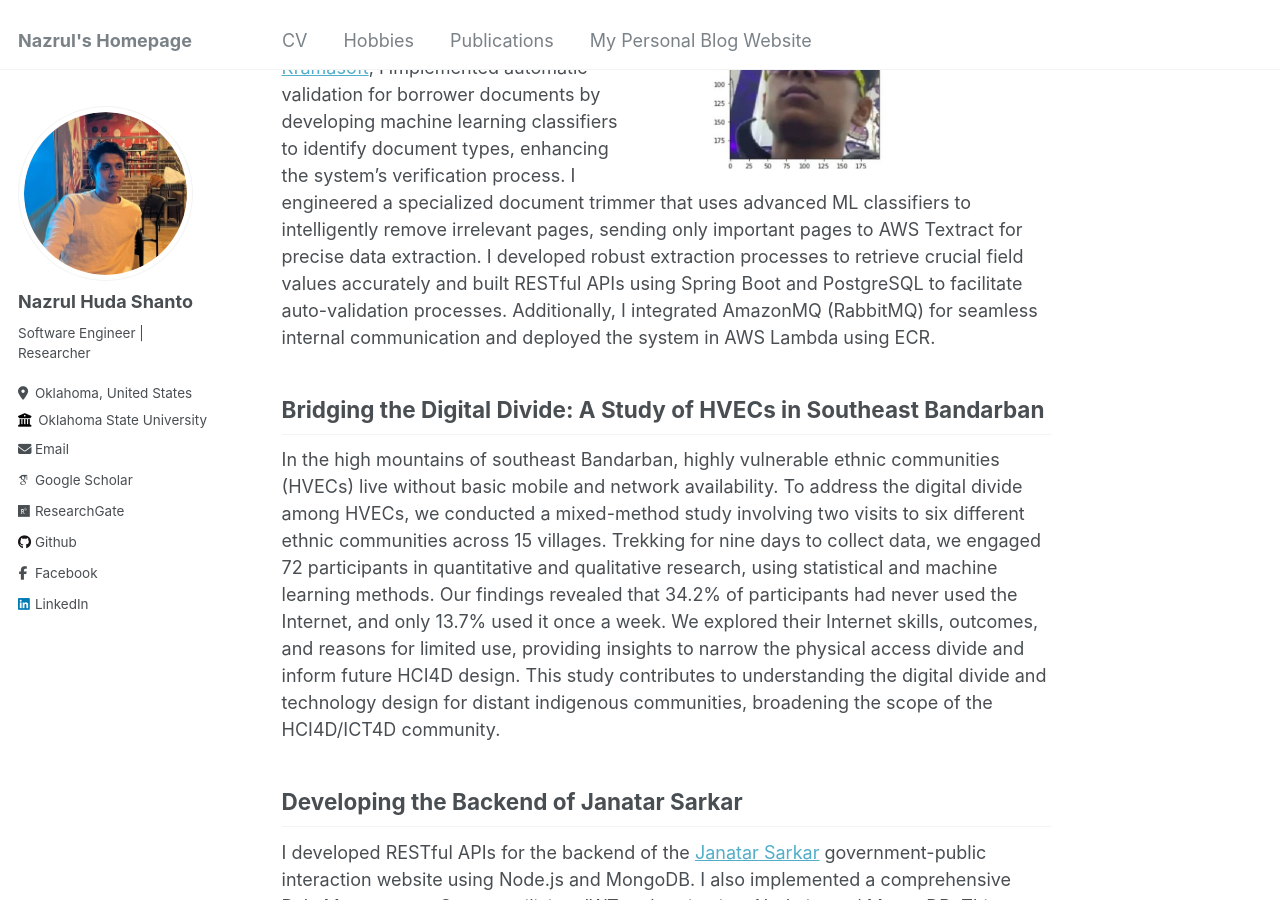
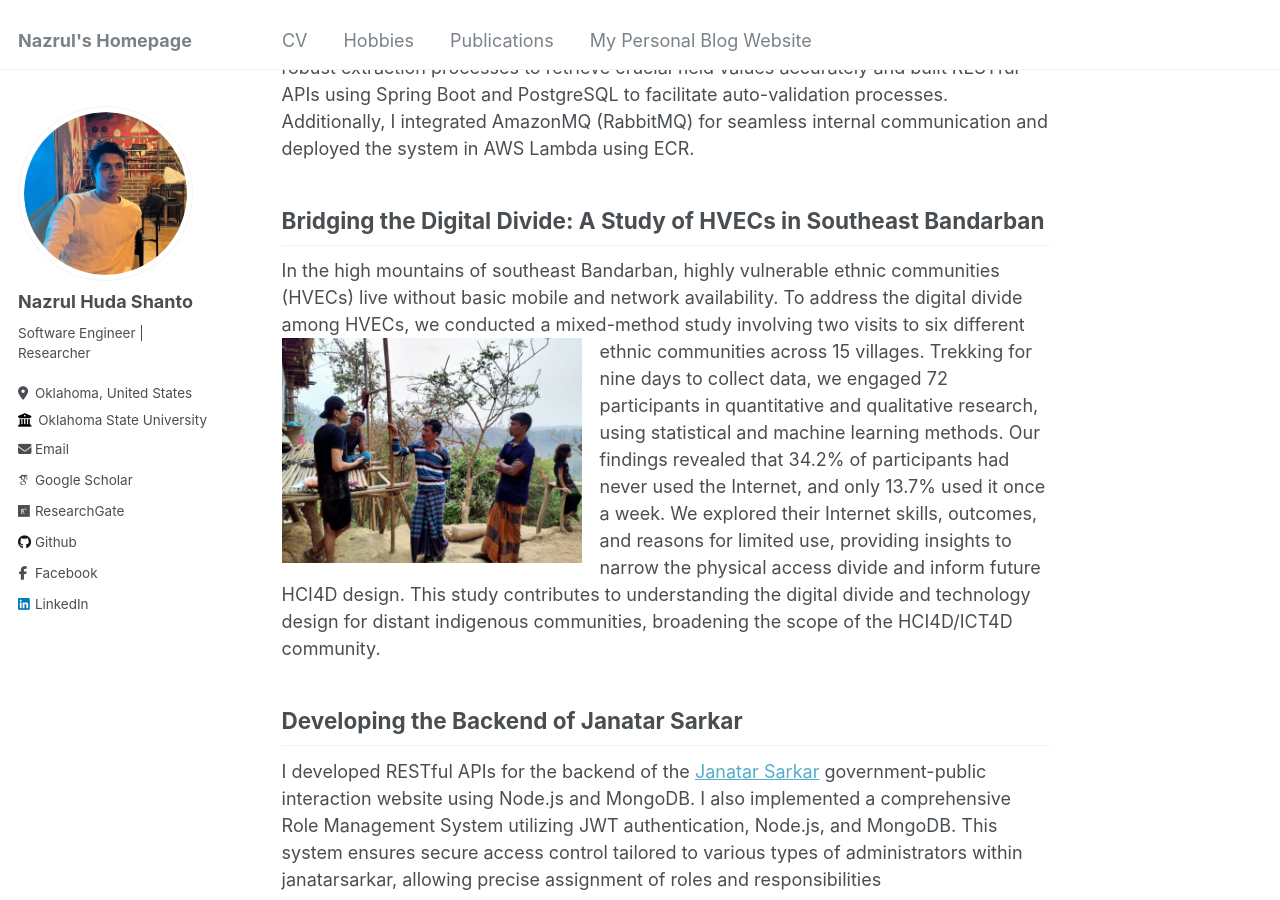
Before and after one commit to nazrulhuda/portfolio, a Jekyll site: the page built from _pages/about.md, in a window 1280 px wide and 900 px high, scrolled down 645 px. Built offline with Jekyll 4.4.1, drawn with Linux system fonts in a browser that asks for light colours; some web fonts are replaced.

Commit message:
first commit

```diff
--- a/_pages/about.md
+++ b/_pages/about.md
@@ -14,7 +14,6 @@ redirect_from:
 
 💼 With over 11 months of experience as a Junior Software Engineer at Tirzok Private Ltd., I am specialized in backend development. My work ranged from developing AI solutions and integrating AWS services to building backend systems using clients' preferred frameworks and databases.
 
-![Illustration of combining vision and language modalities](images/tj.jfif){: .align-right width="400px"}
 
 📚 I also have over two years of experience as an Undergraduate Research Assistant at BRAC University, where I honed my skills in data collection and analysis.
 
@@ -25,7 +24,7 @@ redirect_from:
 For a US-based borrowing company [Kramasoft](https://kramasoft.com/landing), I implemented automatic validation for borrower documents by developing machine learning classifiers to identify document types, enhancing the system’s verification process. I engineered a specialized document trimmer that uses advanced ML classifiers to intelligently remove irrelevant pages, sending only important pages to AWS Textract for precise data extraction. I developed robust extraction processes to retrieve crucial field values accurately and built RESTful APIs using Spring Boot and PostgreSQL to facilitate auto-validation processes. Additionally, I integrated AmazonMQ (RabbitMQ) for seamless internal communication and deployed the system in AWS Lambda using ECR.
 
 ## Bridging the Digital Divide: A Study of HVECs in Southeast Bandarban
-In the high mountains of southeast Bandarban, highly vulnerable ethnic communities (HVECs) live without basic mobile and network availability. To address the digital divide among HVECs, we conducted a mixed-method study involving two visits to six different ethnic communities across 15 villages. Trekking for nine days to collect data, we engaged 72 participants in quantitative and qualitative research, using statistical and machine learning methods. Our findings revealed that 34.2% of participants had never used the Internet, and only 13.7% used it once a week. We explored their Internet skills, outcomes, and reasons for limited use, providing insights to narrow the physical access divide and inform future HCI4D design. This study contributes to understanding the digital divide and technology design for distant indigenous communities, broadening the scope of the HCI4D/ICT4D community.
+In the high mountains of southeast Bandarban, highly vulnerable ethnic communities (HVECs) live without basic mobile and network availability. To address the digital divide among HVECs, we conducted a mixed-method study involving two visits ![Illustration of combining vision and language modalities](images/o.jpg){: .align-left width="300px"} to six different ethnic communities across 15 villages. Trekking for nine days to collect data, we engaged 72 participants in quantitative and qualitative research, using statistical and machine learning methods. Our findings revealed that 34.2% of participants had never used the Internet, and only 13.7% used it once a week. We explored their Internet skills, outcomes, and reasons for limited use, providing insights to narrow the physical access divide and inform future HCI4D design. This study contributes to understanding the digital divide and technology design for distant indigenous communities, broadening the scope of the HCI4D/ICT4D community.
 
 ## Developing the Backend of Janatar Sarkar
 
```
